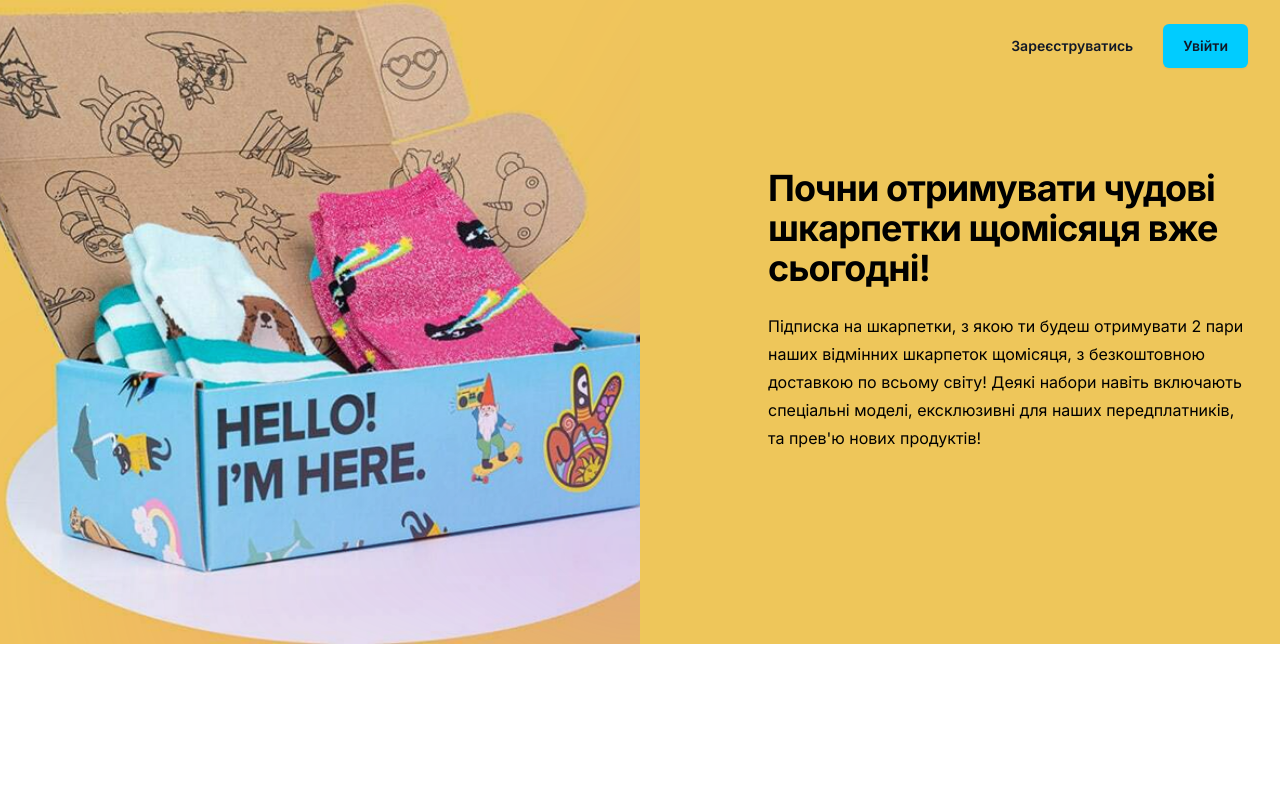
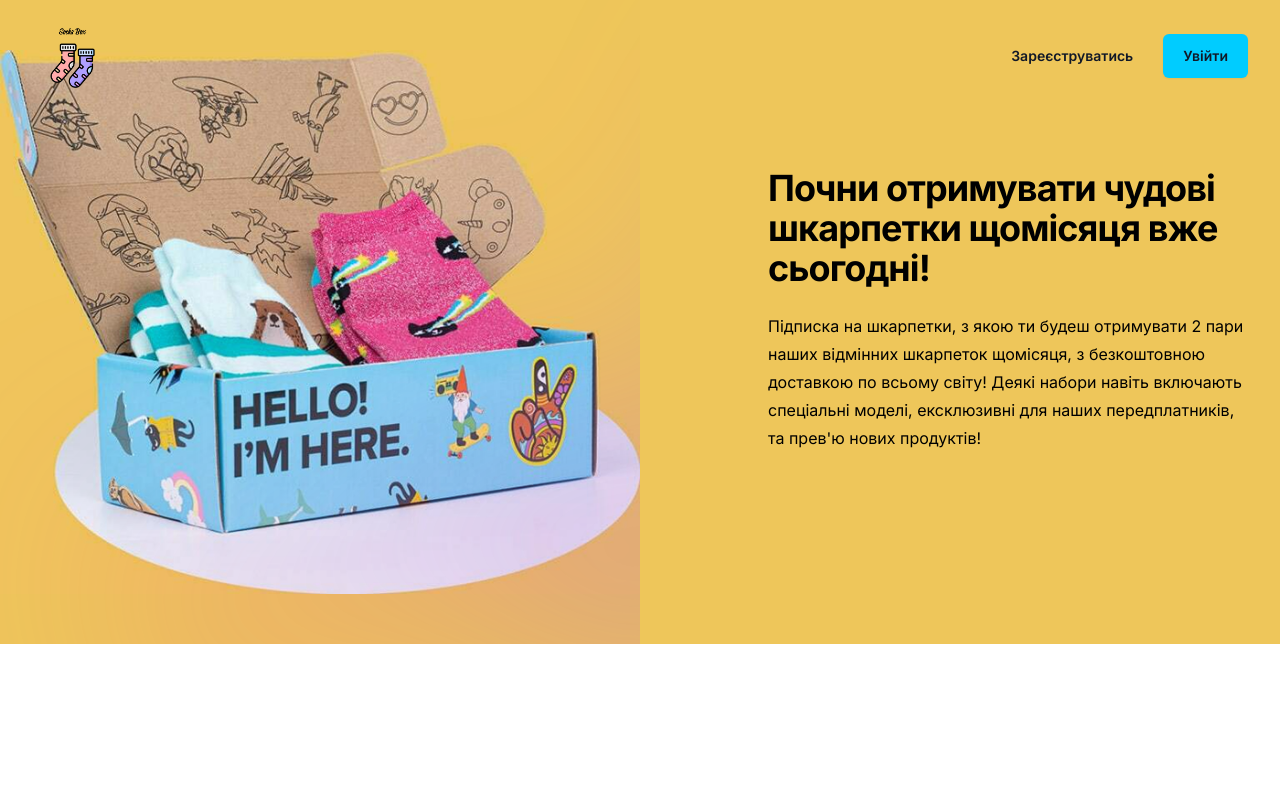
Before and after one commit to scare-destiny/socks, a Next.js app: page / in a window 1280 px wide. Shown: the top 800 px of the page. Built offline with nearby package versions, Linux system fonts and the light colour scheme.

Commit message:
added logo

```diff
--- a/components/CTA.1.tsx
+++ b/components/CTA.1.tsx
@@ -8,9 +8,9 @@ import socksHero from '@/public/socks_hero.webp'
 export function CTA({ scrollToPricing }) {
 	return (
 		<div className='relative bg-custom-yellow'>
-			<div className='relative  bg-custom-blue md:absolute md:left-0 md:h-full md:w-1/3 lg:w-1/2 overflow-hidden'>
+			<div className='relative  bg-custom-yellow md:absolute md:left-0 md:h-full md:w-1/3 lg:w-1/2 overflow-hidden'>
 				<Image
-					className='h-full w-full object-cover'
+					className='h-full w-full object-contain'
 					width={700}
 					height={700}
 					src={socksHero}
--- a/components/Header.tsx
+++ b/components/Header.tsx
@@ -2,6 +2,7 @@
 import { useState } from 'react'
 import { Dialog } from '@headlessui/react'
 import { Bars3Icon, XMarkIcon } from '@heroicons/react/24/outline'
+import logo from '@/public/logo.png'
 
 const navigation = []
 
@@ -37,11 +38,7 @@ export function Header() {
 				<div className='flex lg:flex-1'>
 					<a href='#' className='-m-1.5 p-1.5'>
 						<span className='sr-only'>Your Company</span>
-						{/* <img
-							className='h-8 w-auto'
-							src='https://tailwindui.com/img/logos/mark.svg?color=indigo&shade=600'
-							alt=''
-						/> */}
+						<img className='h-16 w-auto hidden lg:block ' src={logo.src} alt='' />
 					</a>
 				</div>
 				<div className='flex lg:hidden'>
@@ -93,11 +90,7 @@ export function Header() {
 					<div className='flex items-center justify-between'>
 						<a href='#' className='-m-1.5 p-1.5'>
 							<span className='sr-only'>Your Company</span>
-							<img
-								className='h-8 w-auto'
-								src='https://tailwindui.com/img/logos/mark.svg?color=indigo&shade=600'
-								alt=''
-							/>
+							<img className='h-16 w-auto lg:hidden' src={logo.src} alt='' />
 						</a>
 						<button
 							type='button'
```
Also changed, not shown: public/logo.png (added).
